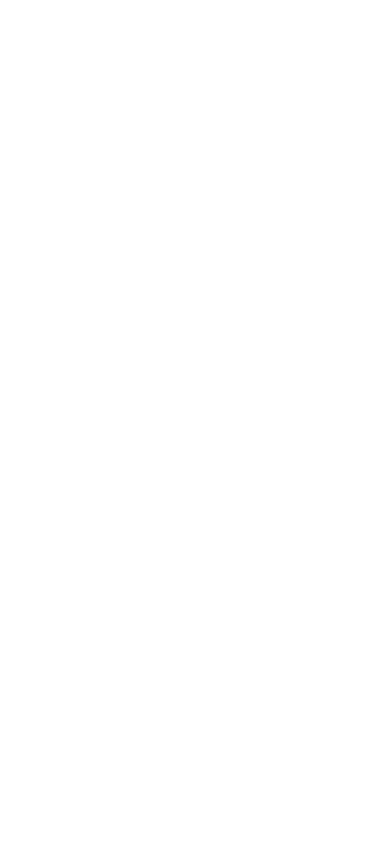
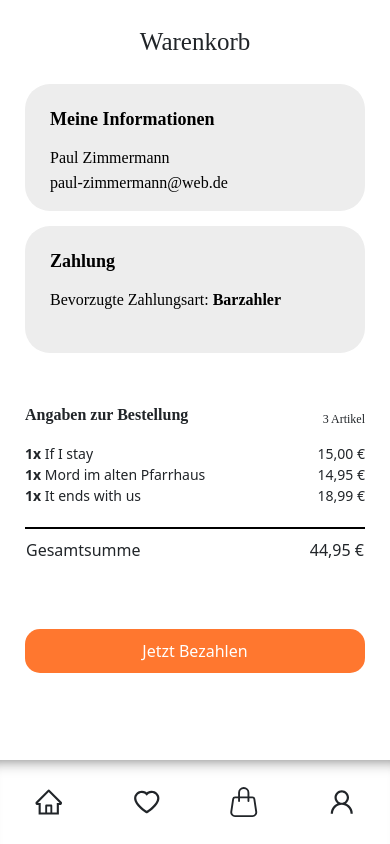
Before and after one commit to fabiangeitner/digitalSignage, a React (Create React App) app in the folder digital-signage-app/: page /bestellung in a window 390 px wide. Before the commit this address had no page. Built offline with nearby package versions, Linux system fonts and the light colour scheme; a web font is replaced by a local one.

Commit message:
BestellübersichtMobile

```diff
--- a/digital-signage-app/src/App.js
+++ b/digital-signage-app/src/App.js
@@ -19,6 +19,7 @@ import { LoginPage } from "./components/Smartphone/LoginPage";
 import { SteuerelementZurück } from "./components/Smartphone/SteuerelementZurück";
 import { SteuerelementWarenkorb } from "./components/Smartphone/SteuerelementWarenkorb";
 import { SteuerelementPay } from "./components/Smartphone/SteuerelementPay";
+import { BestellübersichtMobile } from "./components/Smartphone/BestellübersichtMobile";
 
 function App() {
   return (
@@ -35,6 +36,7 @@ function App() {
         <Route path="steuerung-back" element={<SteuerelementZurück />} />
         <Route path="steuerung-basket" element={<SteuerelementWarenkorb />} />
         <Route path="steuerung-pay" element={<SteuerelementPay />} />
+        <Route path="bestellung" element={<BestellübersichtMobile />} />
 
         {/* Digital Signage */}
         <Route path="slideshow" element={<Slideshow />} />
--- /dev/null
+++ b/digital-signage-app/src/components/Smartphone/BestellübersichtMobile.js
@@ -0,0 +1,188 @@
+import React from "react";
+import styled from "styled-components";
+import { Link } from "react-router-dom";
+import { NavigationSmartphone } from "./NavigationSmartphone";
+
+const BestellübersichtWrapper = styled.div`
+  width: 100%;
+  height: 90vh;
+`;
+
+const Header = styled.div`
+  background: #fff;
+  height: 10vh;
+  display: flex;
+  justify-content: center;
+  align-items: center;
+  font-family: "Sofia Pro";
+  font-size: 25px;
+`;
+
+const Wrapper = styled.div`
+  padding: 0 25px;
+`;
+
+const Information = styled.div`
+  background: #ededed;
+  border-radius: 25px;
+  padding: 25px;
+  height: 15vh;
+
+  h1 {
+    color: #000000;
+    font-size: 18px;
+    font-family: "Sofia Pro";
+    font-weight: 700;
+    margin-bottom: 15px;
+  }
+  p {
+    color: #000000;
+    font-size: 16px;
+    font-family: "Sofia Pro";
+    font-weight: 400;
+    margin: 0;
+  }
+  span {
+    color: #000000;
+    font-size: 16px;
+    font-family: "Sofia Pro";
+    font-weight: 400;
+  }
+`;
+const Zahlung = styled.div`
+  background: #ededed;
+  border-radius: 25px;
+  padding: 25px;
+  margin-top: 15px;
+  height: 15vh;
+
+  h1 {
+    color: #000000;
+    font-size: 18px;
+    font-family: "Sofia Pro";
+    font-weight: 700;
+    margin-bottom: 15px;
+  }
+  p {
+    color: #000000;
+    font-size: 16px;
+    font-family: "Sofia Pro";
+    font-weight: 400;
+    margin: 0;
+  }
+  span {
+    color: #000000;
+    font-size: 16px;
+    font-family: "Sofia Pro";
+    font-weight: 400;
+  }
+`;
+
+const Detail = styled.div`
+  margin-top: 50px;
+  margin-bottom: 90px;
+`;
+const Headline = styled.div`
+  width: 60%;
+  float: left;
+  font-family: "Sofia Pro";
+  font-size: 16px;
+  font-weight: 700;
+`;
+const Subheadline = styled.div`
+  width: 40%;
+  float: right;
+  text-align: right;
+  font-family: "Sofia Pro";
+  font-size: 12px;
+  margin-top: 7px;
+`;
+const Übersicht = styled.div`
+  height: 10vh;
+`;
+const Artikel = styled.div`
+  width: 70%;
+  float: left;
+  font-size: 14px;
+`;
+const Preis = styled.div`
+  width: 30%;
+  float: right;
+  text-align: right;
+  font-size: 14px;
+`;
+const Gesamtbetrag = styled.div`
+  border: 1px solid #000;
+`;
+const Summe = styled.div`
+  width: 70%;
+  float: left;
+  margin-top: 10px;
+`;
+const Betrag = styled.div`
+  width: 30%;
+  float: right;
+  text-align: right;
+  margin-top: 10px;
+`;
+const ButtonContainer = styled.div`
+  background: #ff772f;
+  margin-top: 100px;
+  padding: 10px;
+  border-radius: 15px;
+  width: 100%;
+  text-align: center;
+`;
+const Button = styled(Link)`
+  text-decoration: none;
+  color: #fff;
+`;
+
+export const BestellübersichtMobile = () => {
+  return (
+    <>
+      <BestellübersichtWrapper>
+        <Header>Warenkorb</Header>
+        <Wrapper>
+          <Information>
+            <h1>Meine Informationen</h1>
+            <p>Paul Zimmermann</p>
+            <span>paul-zimmermann@web.de</span>
+          </Information>
+          <Zahlung>
+            <h1>Zahlung</h1>
+            <p>
+              Bevorzugte Zahlungsart: <b>Barzahler</b>
+            </p>
+          </Zahlung>
+          <Detail>
+            <Headline>Angaben zur Bestellung</Headline>
+            <Subheadline>3 Artikel</Subheadline>
+          </Detail>
+          <Übersicht>
+            <Artikel>
+              <b>1x</b> If I stay
+            </Artikel>
+            <Preis>15,00 €</Preis>
+            <Artikel>
+              <b>1x</b> Mord im alten Pfarrhaus
+            </Artikel>
+            <Preis>14,95 €</Preis>
+            <Artikel>
+              <b>1x</b> It ends with us
+            </Artikel>
+            <Preis>18,99 €</Preis>
+          </Übersicht>
+          <Gesamtbetrag>
+            <Summe>Gesamtsumme</Summe>
+            <Betrag>44,95 €</Betrag>
+          </Gesamtbetrag>
+          <ButtonContainer>
+            <Button to="">Jetzt Bezahlen</Button>
+          </ButtonContainer>
+        </Wrapper>
+      </BestellübersichtWrapper>
+      <NavigationSmartphone />
+    </>
+  );
+};
--- a/digital-signage-app/src/components/Smartphone/LoginPage.js
+++ b/digital-signage-app/src/components/Smartphone/LoginPage.js
@@ -1,4 +1,4 @@
-import React from 'react'
+import React from "react";
 import styled from "styled-components";
 
 import { Link } from "react-router-dom";
@@ -14,7 +14,6 @@ const Headline = styled.div`
 `;
 
 const Login = styled.div`
-
   form {
     width: 80%;
     margin: 0 auto;
@@ -31,10 +30,10 @@ form {
     font-size: 13px;
     font-family: sofia-pro, sans-serif;
     font-weight: 600;
-    color: #23645D;
+    color: #23645d;
     margin-bottom: 30px;
   }
-  input{
+  input {
     width: 100%;
     padding: 10px 20px;
     margin: 8px 0;
@@ -53,7 +52,7 @@ form {
   }
   div {
     width: 100%;
-    background-color: #FF772F;
+    background-color: #ff772f;
     font-family: sofia-pro, sans-serif;
     text-align: center;
     color: white;
@@ -75,7 +74,7 @@ const Register = styled.div`
   }
   div {
     width: 80%;
-        background-color: #FF772F;
+    background-color: #ff772f;
     font-family: sofia-pro, sans-serif;
     text-align: center;
     color: white;
@@ -89,16 +88,20 @@ const Register = styled.div`
     font-size: 19px;
     font-family: sofia-pro, sans-serif;
     font-weight: 300;
-        color: #FF772F;
+    color: #ff772f;
     text-align: center;
     margin-bottom: 50px;
   }
 `;
 
+const GastLink = styled(Link)`
+  text-decoration: none;
+`;
+
 const login = (e) => {
   localStorage.clear();
-  localStorage.setItem('changeView', 'overview');
-}
+  localStorage.setItem("changeView", "overview");
+};
 
 export const LoginPage = () => {
   return (
@@ -109,20 +112,31 @@ export const LoginPage = () => {
       <Login>
         <h2 className="px-5 py-2">Sind Sie bereits Kunde?</h2>
         <form>
-                        <input type="email" className="form-control" placeholder="E-Mail-Adresse"></input>
-                        <input type="passwort" className="form-control" placeholder="Passwort"></input>
+          <input
+            type="email"
+            className="form-control"
+            placeholder="E-Mail-Adresse"
+          ></input>
+          <input
+            type="passwort"
+            className="form-control"
+            placeholder="Passwort"
+          ></input>
           <h3 className="px-2 py-2">Passwort vergessen?</h3>
           <div className="mx-auto">Anmelden</div>
         </form>
-                <p>Mit der Anmeldung erkläre stimme ich den AGBs <br/> und der Datenschutzerklärung zu.</p>
+        <p>
+          Mit der Anmeldung erkläre stimme ich den AGBs <br /> und der
+          Datenschutzerklärung zu.
+        </p>
       </Login>
       <Register>
         <h2 className="px-5 py-2">Ein Kundenkonto lohnt sich!</h2>
         <div className="mx-auto">Jetzt Konto anlegen</div>
-                <Link to="/steuerung-back">
+        <GastLink to="/steuerung-back">
           <p onClick={login}>Als Gast fortfahren</p>
-                </Link>
+        </GastLink>
       </Register>
     </div>
-    )
-}
+  );
+};
--- a/digital-signage-app/src/components/Smartphone/SearchMobile.js
+++ b/digital-signage-app/src/components/Smartphone/SearchMobile.js
@@ -23,6 +23,7 @@ const ContainerInput = styled.div`
     height: 8vh;
     margin-top: 10vh;
     margin-bottom: 20vh;
+    padding: 0 25px;
   }
 `;
 
@@ -43,15 +44,15 @@ const Button = styled(Link)`
 `;
 
 const handleInputChange = (e) => {
-  localStorage.setItem('input', e.target.value);
-}
+  localStorage.setItem("input", e.target.value);
+};
 
 export const SearchMobile = () => {
   return (
     <>
       <SearchMobileWrapper>
         <ContainerInput>
-          <input type="text" id="input" onChange={handleInputChange}/>
+          <input type="text" id="input" onChange={handleInputChange} />
         </ContainerInput>
         {/* <ButtonContainer>
           <Button to="">Suchen</Button>
--- a/digital-signage-app/src/components/Smartphone/SteuerelementPay.js
+++ b/digital-signage-app/src/components/Smartphone/SteuerelementPay.js
@@ -156,7 +156,7 @@ export const SteuerelementPay = () => {
           <Back to="">Zurück</Back>
         </ButtonFir>
         <ButtonSec>
-          <Pay to="">Weiter zur Kasse</Pay>
+          <Pay to="bestellung">Weiter zur Kasse</Pay>
         </ButtonSec>
       </SteuerungWrapper>
       <NavigationSmartphone />
--- a/digital-signage-app/src/components/Smartphone/SteuerelementWarenkorb.js
+++ b/digital-signage-app/src/components/Smartphone/SteuerelementWarenkorb.js
@@ -156,7 +156,7 @@ export const SteuerelementWarenkorb = () => {
           <Back to="">Zurück</Back>
         </ButtonFir>
         <ButtonSec>
-          <Pay to="">In den Warenkorb</Pay>
+          <Pay to="steuerung-pay">In den Warenkorb</Pay>
         </ButtonSec>
       </SteuerungWrapper>
       <NavigationSmartphone />
```
Lines whose indentation alone changed are shown as unchanged.
